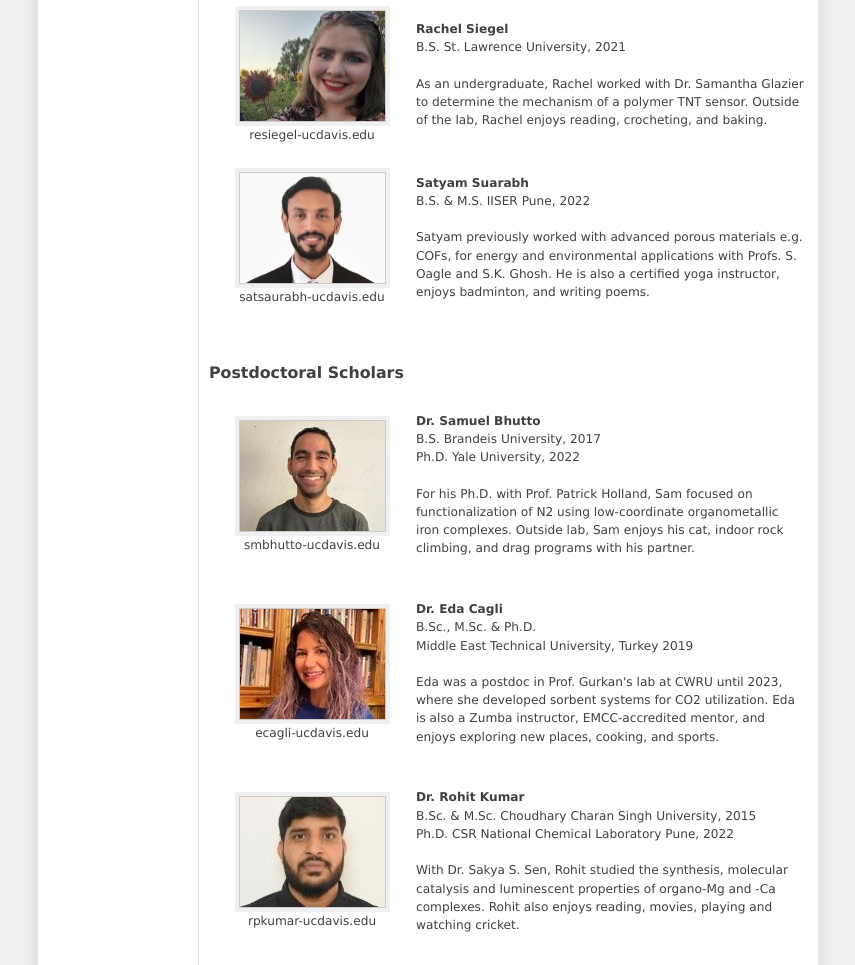
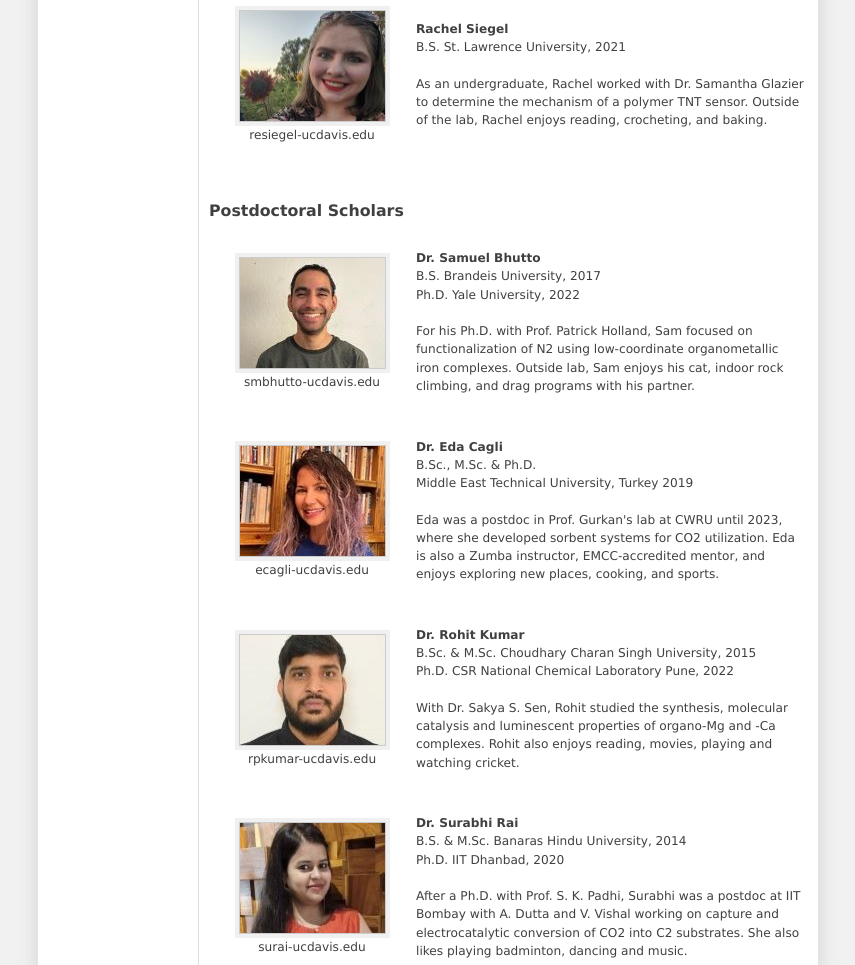
Before and after one commit to laberben/laberben.github.io, a plain HTML site: page group.html in a window 1280 px wide. Shown: the part 1812-2777 px from the top of the page, without its empty margins (212-1067 px from the left). Drawn offline with Linux system fonts and the light colour scheme.

Commit message:
Add files via upload

```diff
--- a/group.html
+++ b/group.html
@@ -201,18 +201,6 @@ Previously, Oby was a Quality Assurance Chemist at Dangote Fertilizer, overseein
 			B.S. St. Lawrence University, 2021<br/><br/>
  As an undergraduate, Rachel worked with Dr. Samantha Glazier to determine the mechanism of a polymer TNT sensor. Outside of the lab, Rachel enjoys reading, crocheting, and baking. </td> </table><br/>
 
-<table><tr>
-
-<td width="200">
-					<center>
-                    <img src="img/satyam.jpg" height="110" width="145" valign="top" alt="" /><br/>
-                    satsaurabh-ucdavis.edu<br/>
-					</center>
-                </td>
-
-	<td>		<b>Satyam Suarabh</b><br/>
-			B.S. & M.S. IISER Pune, 2022<br/><br/>
-Satyam previously worked with advanced porous materials e.g. COFs, for energy and environmental applications with Profs. S. Oagle and S.K. Ghosh. He is also a certified yoga instructor, enjoys badminton, and writing poems. </td> </table><br/>
 
 
 
```
